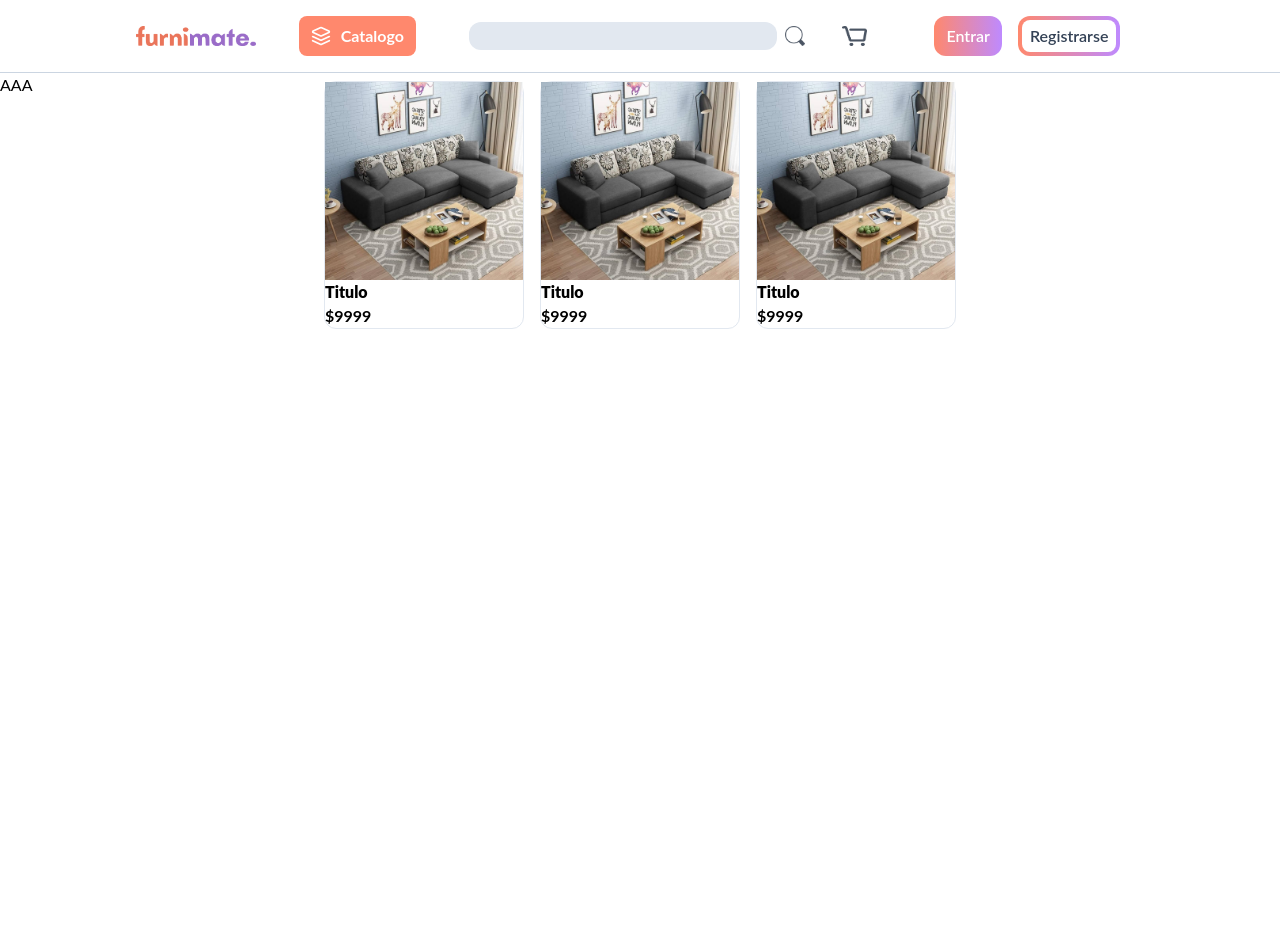
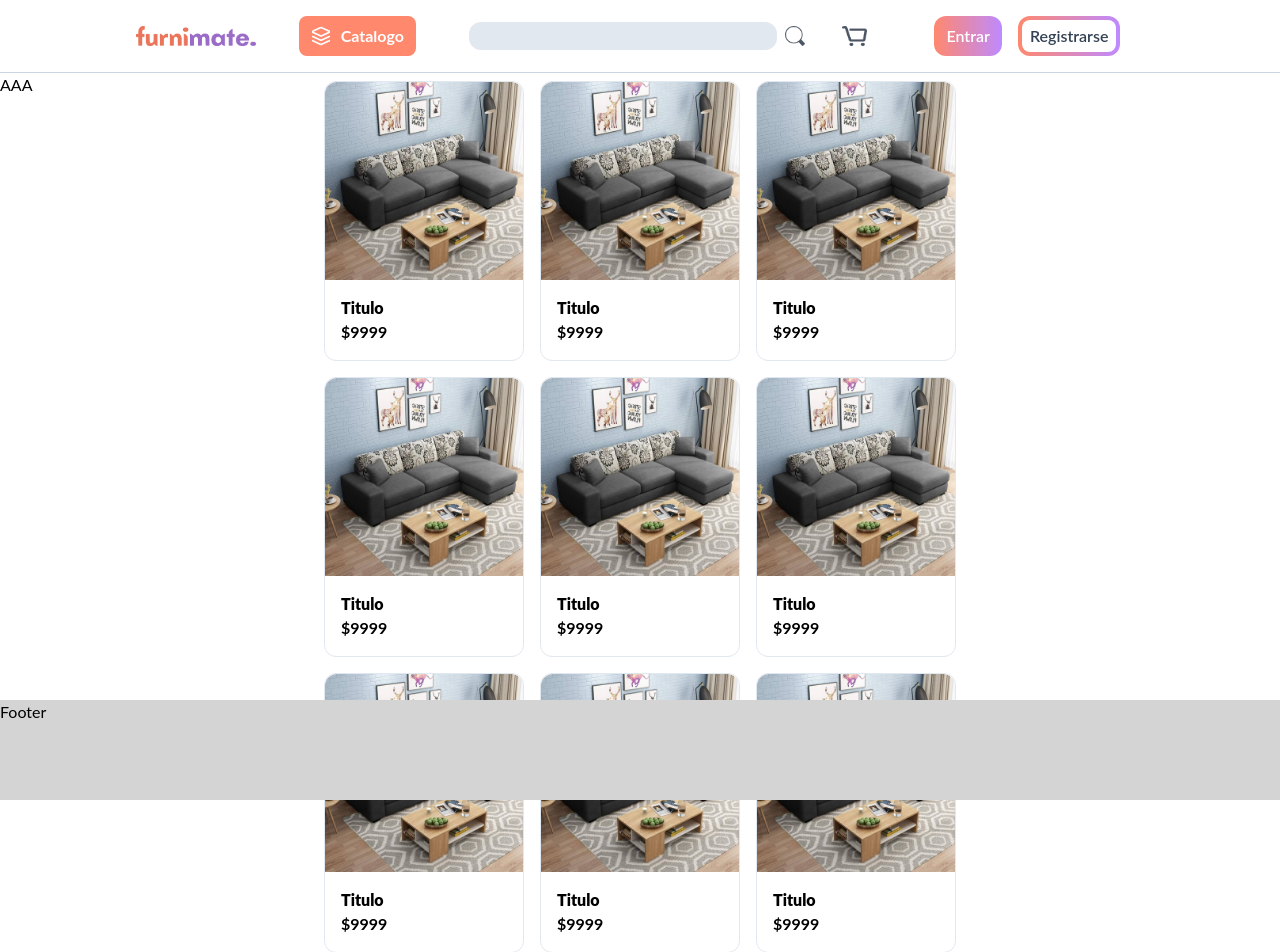
Before and after one commit to plantnt/reactmate, a React (Vite) app: page / in a window 1280 px wide. Shown: the top 952 px of the page. Before the commit the page ends 800 px from the top, so only its background shows below. Built offline with nearby package versions, Linux system fonts and the light colour scheme.

Commit message:
modified:   src/App.tsx 	new file:   src/components/UI/footer.tsx 	renamed:    src/components/Navbar/navbar.tsx -> src/components/UI/navbar.tsx 	modified:   src/components/productCard.tsx 	modified:   src/pages/Home.tsx

```diff
--- a/src/App.tsx
+++ b/src/App.tsx
@@ -2,7 +2,7 @@ import { BrowserRouter as Router, Route, Routes } from 'react-router-dom'
 
 import Home from './pages/Home'
 import Cart from './pages/Cart'
-import Navbar from './components/Navbar/navbar'
+import Navbar from './components/UI/navbar'
 import LogIn from './pages/Login'
 import SignUp from './pages/Signup'
 import Profile from './pages/Profile'
--- /dev/null
+++ b/src/components/UI/footer.tsx
@@ -0,0 +1,7 @@
+export default function Footer(){
+    return(
+        <div className="w-[100vw] h-[100px] bg-neutral-300">
+            Footer
+        </div>
+    )
+}
--- a/src/components/productCard.tsx
+++ b/src/components/productCard.tsx
@@ -2,9 +2,9 @@ import prod1 from "../assets/products/1.jpg"
 
 export default function ProductCard(){
     return(
-        <div className="max-w-[200px] rounded-xl border border-slate-200">
-            <img src={prod1} className="w-full" />
-            <div>
+        <div className="max-w-[200px] rounded-xl border border-slate-200 mx-2 mb-4 cursor-pointer">
+            <img src={prod1} className="w-full rounded-t-xl" />
+            <div className="p-4">
                 <h2 className="font-black">Titulo</h2>
                 <h4 className="font-bold">$9999</h4>
             </div>
--- a/src/pages/Home.tsx
+++ b/src/pages/Home.tsx
@@ -1,17 +1,34 @@
 import ProductCard from "../components/productCard"
 import Filters from "../components/filters"
+import Footer from "../components/UI/footer"
 
 const Home = () => {
     return(
-        <div className="flex flex-row justify-center">
+        <div className="flex flex-row justify-center h-full">
             <div className="absolute left-0">
                 <Filters></Filters>
             </div>
-            <div className="flex space-x-4 max-w-[700px] p-2">
+            <div className="flex flex-wrap justify-center max-w-[700px] p-2">
+                <ProductCard></ProductCard>
+                <ProductCard></ProductCard>
+                <ProductCard></ProductCard>
+                <ProductCard></ProductCard>
+                <ProductCard></ProductCard>
+                <ProductCard></ProductCard>
+                <ProductCard></ProductCard>
+                <ProductCard></ProductCard>
+                <ProductCard></ProductCard>
+                <ProductCard></ProductCard>
+                <ProductCard></ProductCard>
+                <ProductCard></ProductCard>
                 <ProductCard></ProductCard>
                 <ProductCard></ProductCard>
                 <ProductCard></ProductCard>
             </div>
+            <div className="fixed bottom-0">
+                <Footer />
+            </div>
+
         </div>
     )
 }
```
Also changed, not shown: src/components/UI/navbar.tsx (renamed from src/components/Navbar/navbar.tsx).
